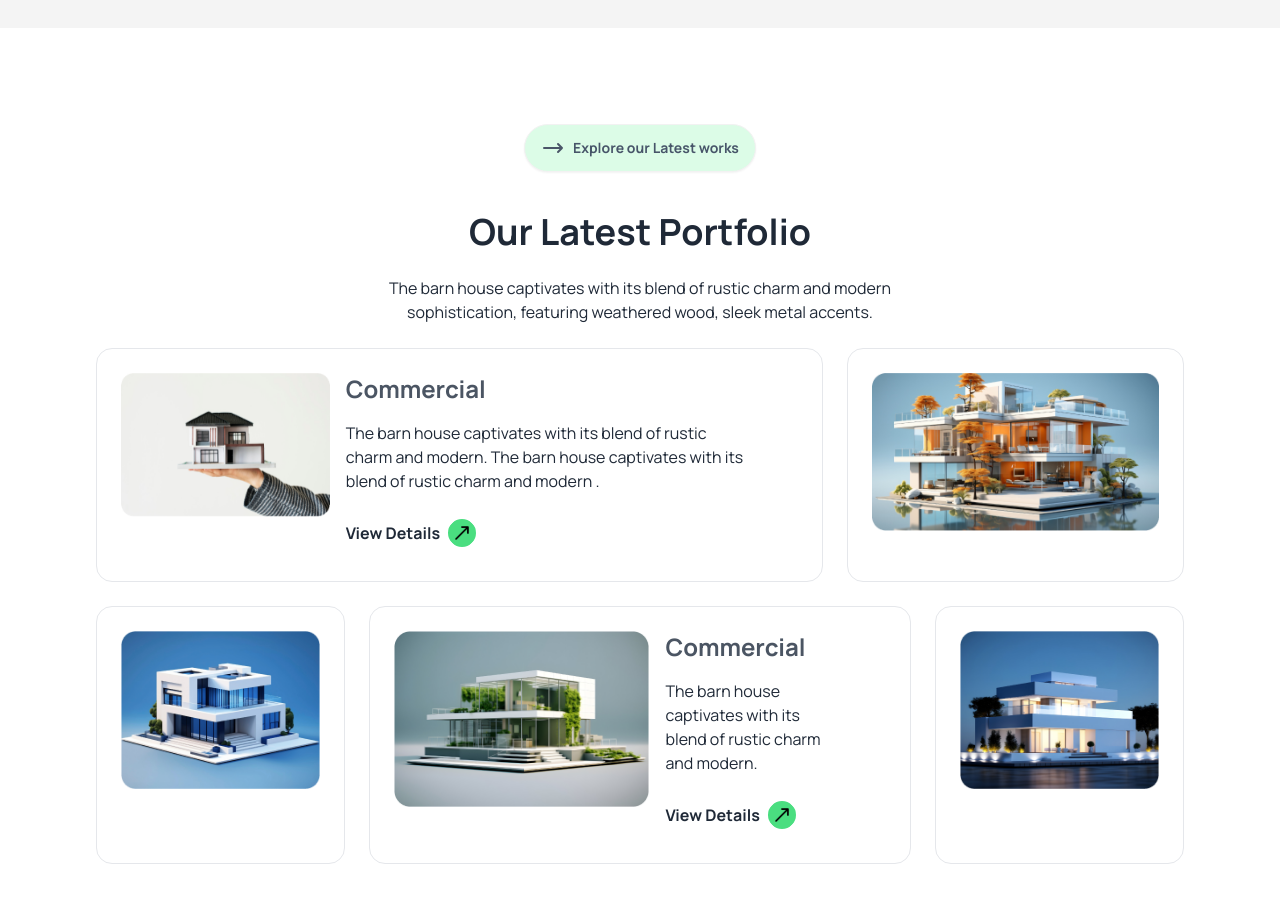
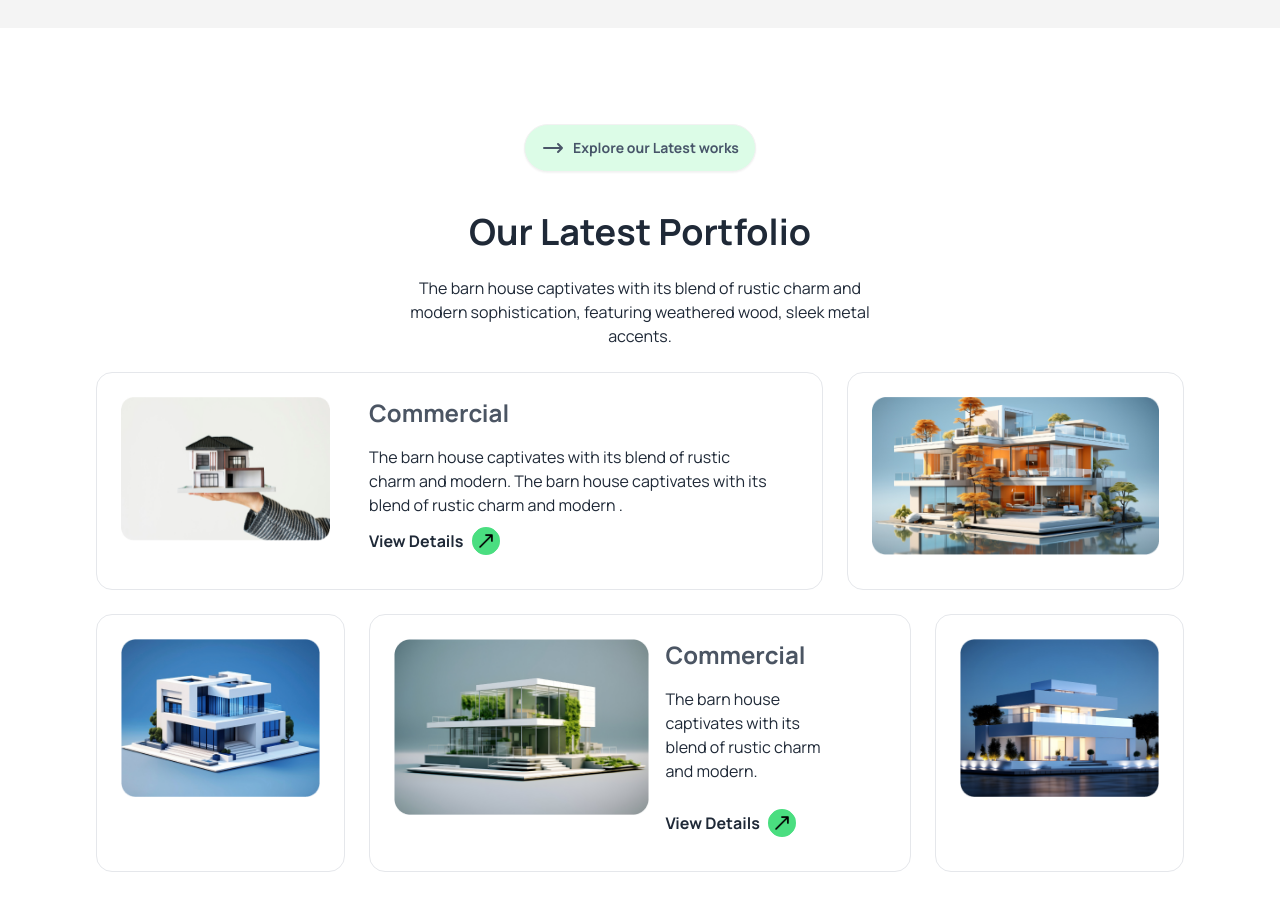
Before and after one commit to Shaon007/Rinterio, a plain HTML site: page index.html in a window 1280 px wide. Shown: the part 2300-3210 px from the top of the page. Drawn offline with nearby package versions, Linux system fonts and the light colour scheme.

Commit message:
fixed portfolio section

```diff
--- a/index.html
+++ b/index.html
@@ -127,7 +127,7 @@
       </div>
     </div>
   </header>
-  <main class="mt-24">
+  <main class="mt-24 bg-[#F4F4F4] lg:bg-white">
 
     <!-- About Section -->
 
@@ -226,8 +226,8 @@
     </div>
 
     <!-- Portfolio Section -->
-    <div class="bg-[#F4F4F4] lg:pt-24 lg:bg-white mx-auto w-[85%] pb-24">
-      <div class="mx-auto  ">
+    <div class="bg-[#F4F4F4] lg:bg-white lg:pt-24   mx-auto w-[85%] pb-24">
+      <div class="bg-[#F4F4F4] lg:bg-white w-[85%] mx-auto">
         <div class="w-[85%] mx-auto text-center">
           <!-- button -->
           <button class="btn font-bold text-slate-600 bg-green-100 rounded-3xl mb-6 ">
@@ -238,45 +238,56 @@
             </svg>Explore our Latest works
           </button>
           <h3 class="lg:text-4xl text-center text-2xl font-bold pt-4 ">Our Latest Portfolio</h3>
-          <p class="text-sm lg:text-base py-4 lg:py-6 w-[90%] lg:w-3/5 mx-auto ">The barn house captivates with its blend
+          <p class="text-sm lg:text-base py-4 lg:py-6 w-[90%] lg:w-3/5 mx-auto ">The barn house captivates with its
+            blend
             of rustic charm and modern
             sophistication, featuring weathered wood, sleek
             metal accents.</p>
         </div>
       </div>
-      <div class="flex flex-col lg:flex-row w-[100%]">
-        <div class="flex  w-[85%] lg:w-[67%] bg-white rounded-2xl border p-6 ">
-          <div class="w-[68%] "><img class="w-full" src="./assets/img1.png" alt=""></div>
-          <div class="flex flex-col lg:flex-row">
-            <div class="pl-4 w-[90%]">
-              <h3 class="text-xl font-bold text-gray-600 lg:text-2xl md:text-2xl pb-4">Commercial</h3>
-              <p class="text-sm md:text-base lg:text-base pb-4">The barn house captivates with its blend of rustic charm and
-                modern. The barn house captivates with its blend of rustic charm and modern .</p>
-              <div class=""><button class="btn p-0 text-base font-bold bg-transparent border-none shadow-none outline-none ">View Details <img
-                    class="w-7 mr-2  bg-green-400 rounded-full p-1 -rotate-45" src="./assets/right-arrows.png" alt="">
+      <div class="flex flex-col lg:flex-row w-full ">
+        <div class="flex flex-col lg:flex-row md:flex-row w-[100%] lg:w-[67%] bg-white rounded-2xl border p-6 mx-auto mb-4 lg:mb-0">
+          <div class="w-[100%] lg:w-[68%] "><img class="w-full" src="./assets/img1.png" alt=""></div>
+          <div class="flex flex-col lg:flex-row md:flex-row mx-auto">
+            <div class="pl-4 w:[100%] lg:w-[90%] mx-auto">
+              <h3 class="text-xl font-bold text-gray-600 lg:text-2xl md:text-2xl pb-4  pt-6 md:pt-0 lg:pt-0">Commercial</h3>
+              <p class="text-sm md:text-base lg:text-base pb-4 md:pb-0">The barn house captivates with its blend of rustic charm and modern. The barn house captivates with its blend of rustic charm and modern .</p>
+              <div class=""><button
+                  class="btn p-0 text-base font-bold bg-transparent border-none shadow-none outline-none ">View Details
+                  <img class="w-7 mr-2  bg-green-400 rounded-full p-1 -rotate-45" src="./assets/right-arrows.png"
+                    alt="">
                 </button>
               </div>
             </div>
           </div>
         </div>
-        <div class="border p-6  ml-6 lg:w-[31%] md:w-[25%] rounded-2xl"><img class="" src="./assets/img2.png" alt="">
+        <div class=" bg-white  border p-6  lg:ml-6  lg:w-[31%]  rounded-2xl mb-0"><img class="" src="./assets/img2.png" alt="">
         </div>
       </div>
-      <div class="flex mt-6">
-        <div class="border p-6  lg:w-[23%] md:w-[25%] rounded-2xl"><img src="./assets/img3.png" alt=""></div>
-        <div class="border p-6 ml-6 lg:w-[50%] md:w-[25%] rounded-2xl flex"><img class="h-44" src="./assets/img4.png" alt="">
-          <div class="pl-4 w-2/3">
+      <div class="flex flex-col-reverse  lg:flex-row  mt-4 lg:mt-6">
+        <div class="block lg:hidden  bg-white border p-6 ml-0 lg:ml-6 w-[100%] lg:w-[23%] md:w-[56%] md:mx-auto rounded-2xl">
+          <img class="w-full" src="./assets/img5.png" alt=""></div>
+        <div class="bg-white border p-6 w-100%  lg:w-[23%] md:w-full rounded-2xl mb-4 lg:mb-0 md:mx-auto"><img class="w-[100%] md:w-100%" src="./assets/img3.png" alt=""></div>
+        <div class="bg-white border p-6 lg:ml-6 w-[100%] lg:w-[50%] md:w-[56%] rounded-2xl flex flex-col mx-auto lg:flex-row  mb-4 lg:mb-0"><img class="h-44" src="./assets/img4.png"
+            alt="">
+          <div class="pl-4 w-[100%] pt-6 lg:pt-0 lg:w-2/3">
             <h3 class="text-xl pb-4 font-bold text-gray-600 lg:text-2xl md:text-2xl ">Commercial</h3>
-            <p class="text-sm w-[80%] pb-4 md:text-base lg:text-base ">The barn house captivates with its blend of rustic charm and modern.</p>
-            <div class=""><button class="btn p-0 text-base font-bold bg-transparent border-none shadow-none outline-none ">View Details <img
-                  class="w-7 mr-2  bg-green-400 rounded-full p-1 -rotate-45" src="./assets/right-arrows.png" alt="">
+            <p class="text-sm w-[80%] pb-4 md:text-base lg:text-base ">The barn house captivates with its blend of
+              rustic charm and modern.</p>
+            <div class=""><button
+                class="btn p-0 text-base font-bold bg-transparent border-none shadow-none outline-none ">View Details
+                <img class="w-7 mr-2  bg-green-400 rounded-full p-1 -rotate-45" src="./assets/right-arrows.png" alt="">
               </button>
             </div>
           </div>
         </div>
-        <div class="border p-6  ml-6 lg:w-[23%] md:w-[25%] rounded-2xl"><img src="./assets/img5.png" alt=""></div>
+        <div class="bg-white border p-6 ml-0 lg:ml-6 w-[100%] lg:w-[23%] md:w-[56%] md:mx-auto rounded-2xl"><img class="w-full" src="./assets/img5.png" alt=""></div>
+
       </div>
     </div>
+
+    <!-- Connect Section -->
+
   </main>
   <footer>
 
```
